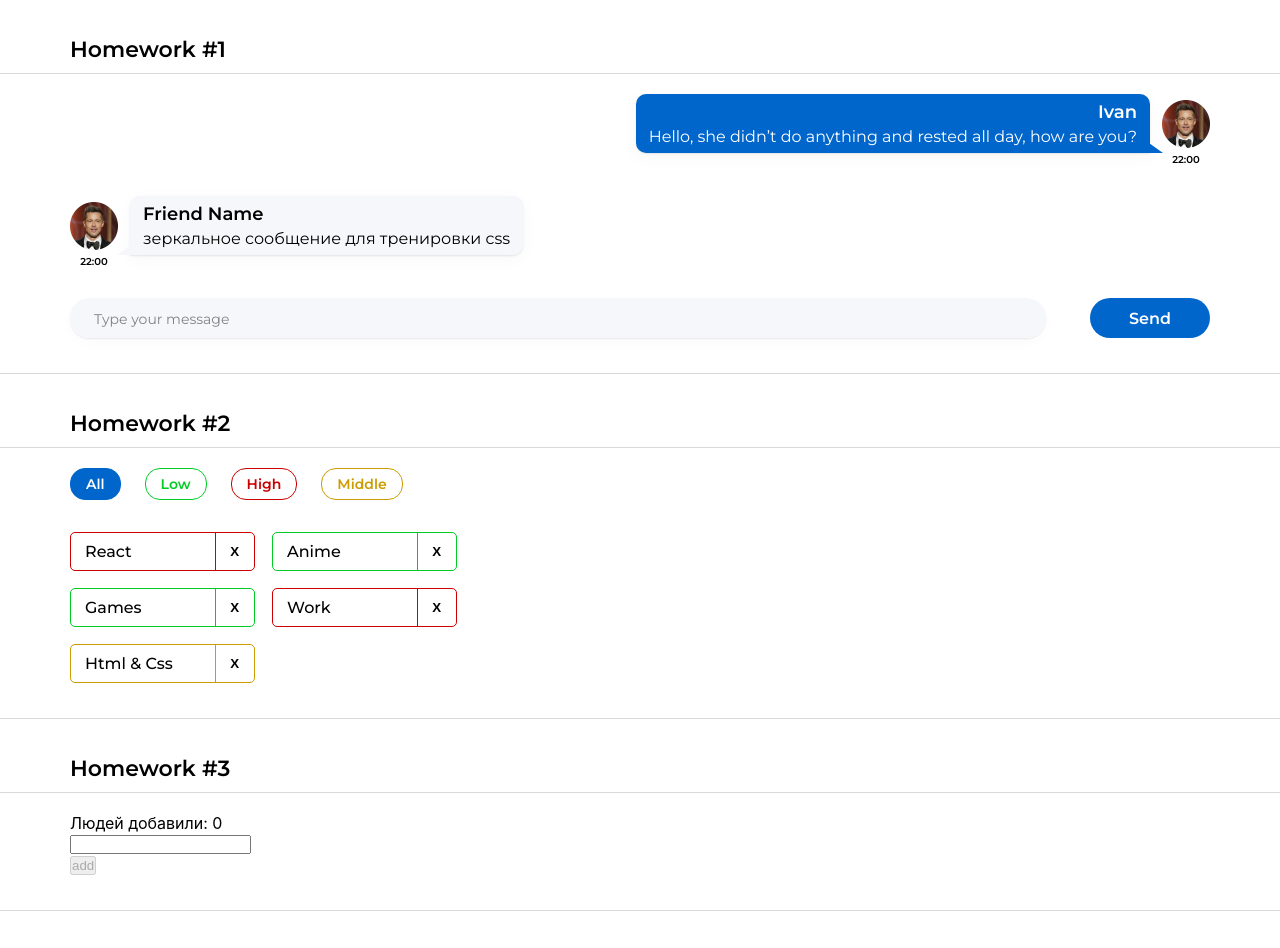
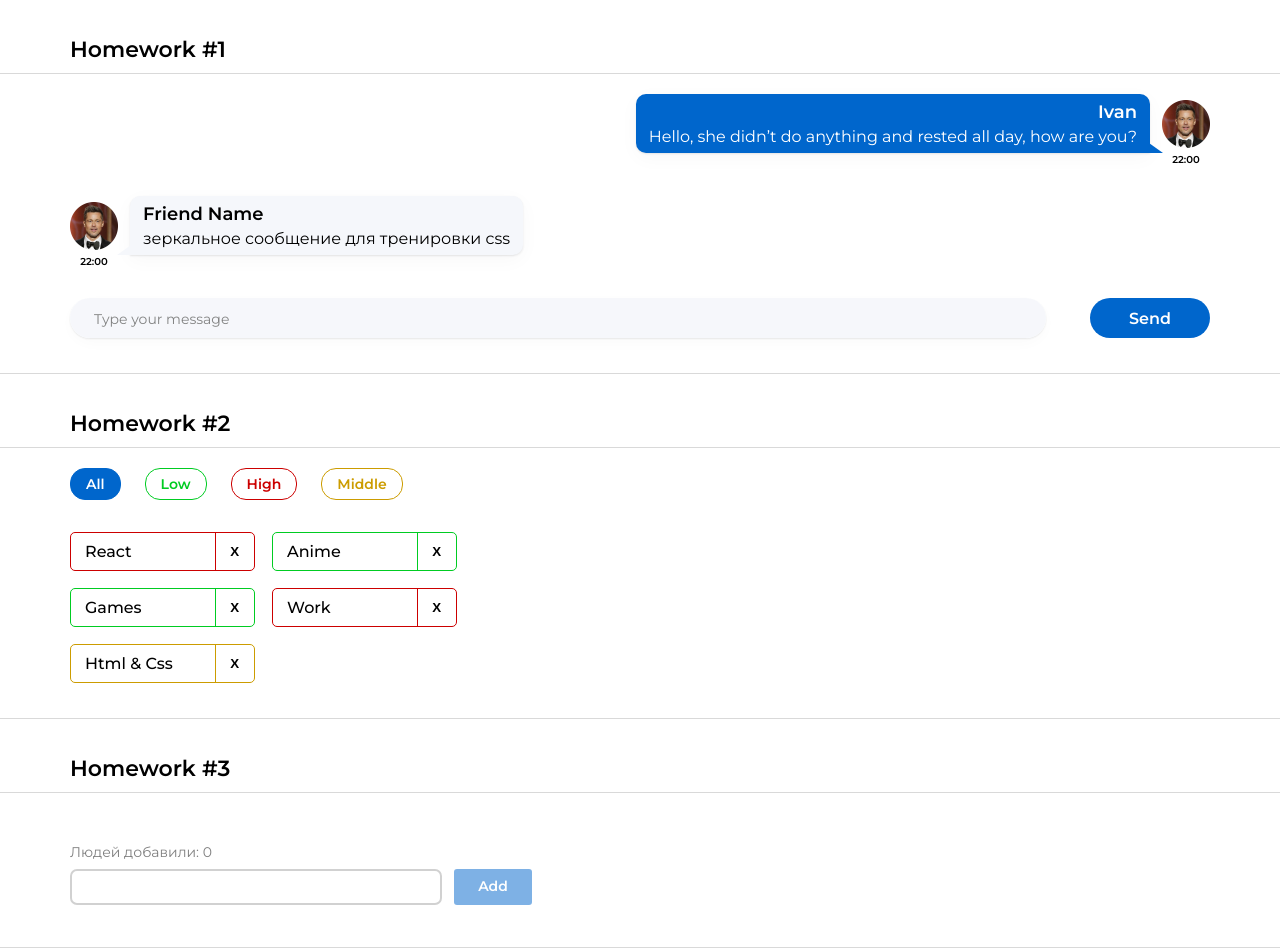
Before and after one commit to faAnton/sprint2HW, a React (Create React App) app: page /#/ in a window 1280 px wide. Before the commit the page ends 911 px from the top, so only its background shows below. Built offline with nearby package versions, Linux system fonts and the light colour scheme.

Commit message:
complite HW3 (styles)

```diff
--- a/src/s2-homeworks/hw03/Greeting.module.css
+++ b/src/s2-homeworks/hw03/Greeting.module.css
@@ -1,35 +1,98 @@
 .greetingForm {
+    max-width: 462px;
+    width: 100%;
 }
 
 .inputAndButtonContainer {
+    width: 100%;
+    display: flex;
+    gap: 12px;
+    margin-top: 8px;
+}
+
+.inputAndButtonContainer div {
+    max-width: 372px;
+    width: 100%;
+
 }
 
 .error {
+    margin-top: 7px;
+    font-family: "Montserrat", sans-serif;
+    font-weight: 400;
+font-size: 14px;
+color: #c00;
 }
 
 .input {
+    width: 100%;
+    height: 36px;
+    border-radius: 7px;
+    border: 2px solid #D1D1D1;
+    padding: 8px 12px;
+    font-family: "Montserrat", sans-serif;
+    font-weight: 500;
+    font-size: 16px;
+    color: #000;
+    outline: none;
 }
 
-.input:focus {
+.input:focus-visible {
+    border: 2px solid #D1D1D1;
 }
 
 .errorInput {
+    width: 100%;
+    height: 36px;
+    border-radius: 7px;
+    border: 2px solid #CC0000;
+    padding: 8px 12px;
+    font-family: "Montserrat", sans-serif;
+    font-weight: 500;
+    font-size: 16px;
+    color: #000;
 }
 
 .button {
+    border-radius: 3px;
+    padding: 5px 24px;
+    width: 78px;
+    height: 36px;
+    background: #06c;
+    font-family: "Montserrat", sans-serif;
+    font-weight: 600;
+    font-size: 14px;
+    line-height: 1.42857;
+    color: #fff;
+    text-transform: capitalize;
+    border: 0;
+
 }
 
 .button:focus {
+    scale: 1.1;
 }
 
 .button:active {
+    color: #06c;
 }
 
 .button:disabled {
+    opacity: 0.5;
 }
 
 .text {
+    margin-top: 30px;
+    font-family: "Montserrat", sans-serif;
+    font-weight: 400;
+    font-size: 14px;
+    color: rgba(0, 0, 0, 0.5);
 }
 
 .greeting {
+    margin-top: 10px;
+    font-family: "Montserrat", sans-serif;
+    font-weight: 500;
+    font-size: 14px;
+    color: #000;
 }
--- a/src/s2-homeworks/hw03/Greeting.tsx
+++ b/src/s2-homeworks/hw03/Greeting.tsx
@@ -26,7 +26,7 @@ const Greeting: React.FC<GreetingPropsType> = (
         lastUserName,
     } // деструктуризация пропсов
 ) => {
-    const inputClass = error ? 'errorInput': 'input'  // need to fix with (?:)
+    const inputClass = error === 'Ошибка! Введите имя!' ?  s.errorInput : s.input  // need to fix with (?:)
 
     return (
         <div id={'hw3-form'} className={s.greetingForm}>
--- a/src/s2-homeworks/hw03/GreetingContainer.tsx
+++ b/src/s2-homeworks/hw03/GreetingContainer.tsx
@@ -46,7 +46,8 @@ const GreetingContainer: React.FC<GreetingContainerPropsType> = ({
     const [error, setError] = useState<string>('') // need to fix any
 
     const setNameCallback = (e: ChangeEvent<HTMLInputElement>) => { // need to fix any
-        setName(e.currentTarget.value) // need to fix
+        setName(e.currentTarget.value)
+         // need to fix
         error && setError('')
     }
     const addUser = () => {
```
